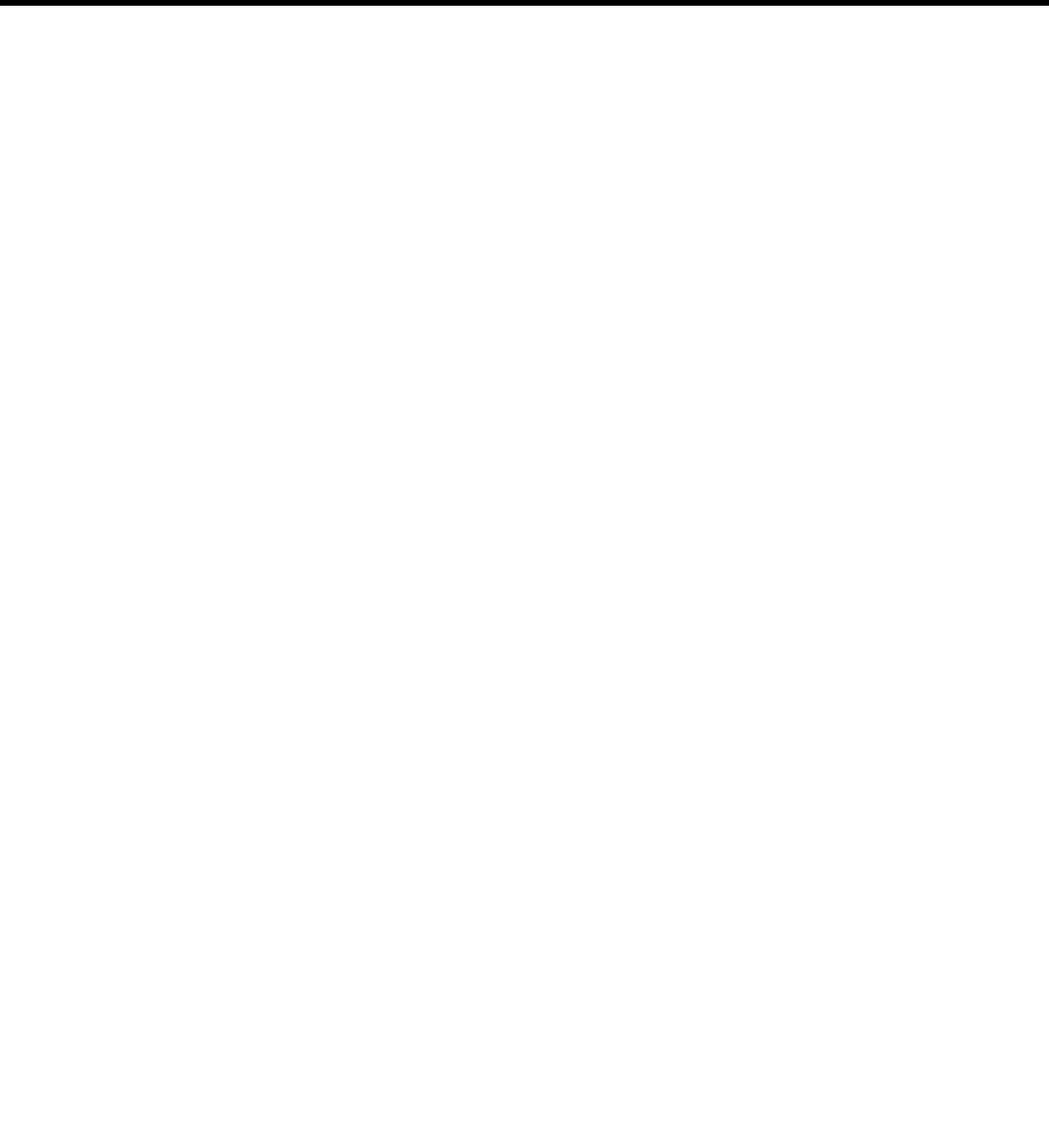
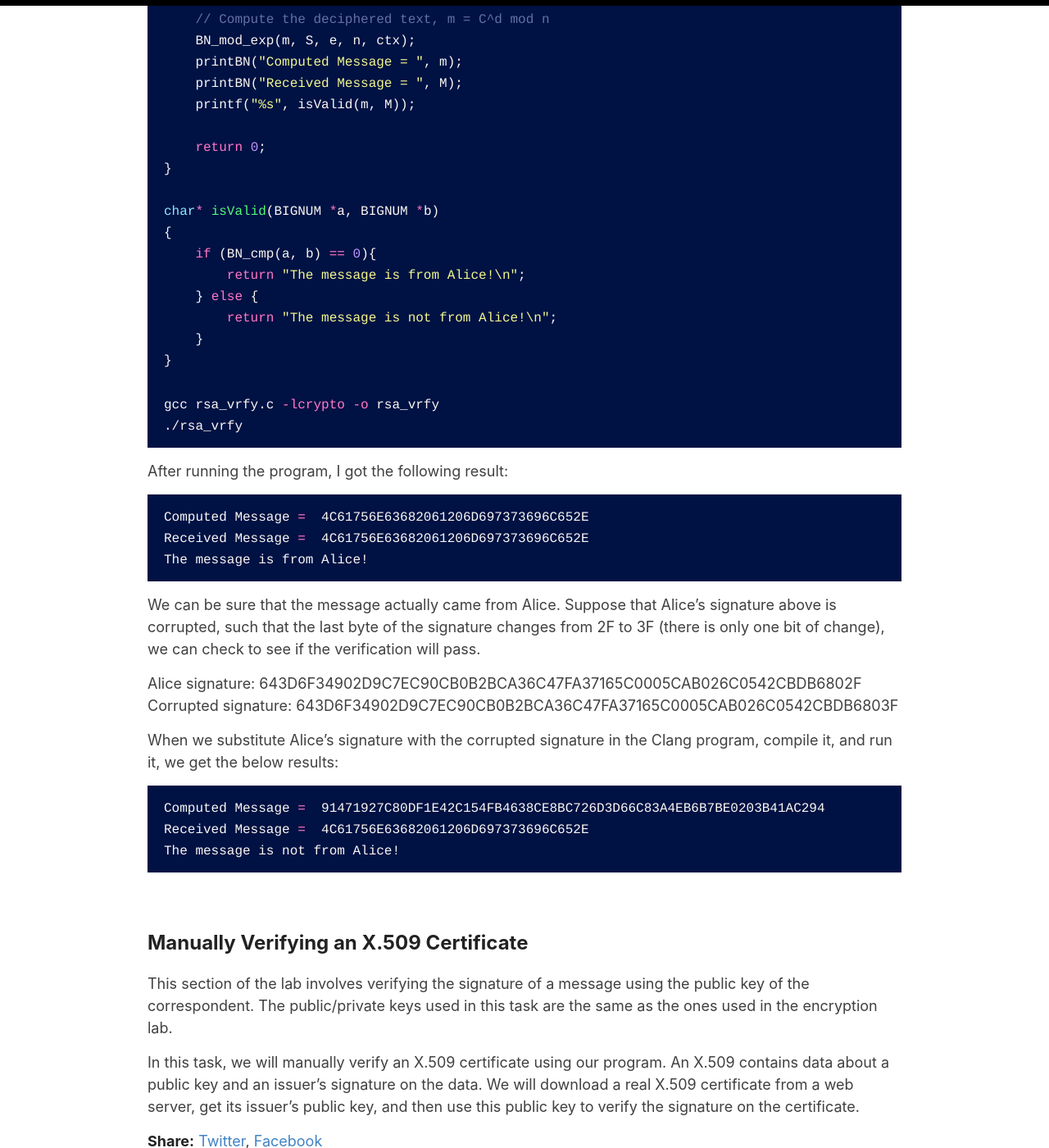
Before and after one commit to iukadike/blog, a Jekyll site: the page built from _posts/2023-09-28-rsa.md, in a window 1280 px wide and 1400 px high, scrolled down 12131 px. Shown: the whole window at 82% size. Built offline with Jekyll 4.4.1, drawn with Linux system fonts in a browser that asks for light colours; comment, search, counter and statistics services are not loaded; some of the changed text lies outside the part shown.

Commit message:
update content

````diff
--- a/_posts/2023-09-28-rsa.md
+++ b/_posts/2023-09-28-rsa.md
@@ -328,9 +328,7 @@ The values we would use in our program include:
 - the modulus (n): DCBFFE3E51F62E09CE7032E2677A78946A849DC4CDDE3A4D0CB81629242FB1A5
 - the private key (d): 74D806F9F3A62BAE331FFE3F0A68AFE35B3D2E4794148AACBC26AA381CD7D30D
 
-The message to sign is: "I owe you $2000."
-
-The message can be converted to a hex string using the below Python code:
+The message to sign is: "I owe you $2000." The message can be converted to a hex string using the below Python code:
 
 ```bash
 $ python3 -c 'print(bytes.hex("I owe you $2000.".encode("ascii")))'
@@ -338,9 +336,7 @@ $ python3 -c 'print(bytes.hex("I owe you $2000.".encode("ascii")))'
 
 "I owe you $2000." = 49206f776520796f752024323030302e.
 
-An alternate message that is a slight variation of the original message will also be signed: "I owe you $3000."
-
-The alternate message can be converted to a hex string using the below Python code:
+An alternate message that is a slight variation of the original message will also be signed: "I owe you $3000." The alternate message can be converted to a hex string using the below Python code:
 
 ```bash
 $ python3 -c 'print(bytes.hex("I owe you $3000.".encode("ascii")))'
@@ -417,17 +413,110 @@ This section of the lab involves verifying the signature of a message using the
 
 Bob receives a message M = "Launch a missile." from Alice, with her signature S. We need to verify whether the signature is indeed Alice's or not.
 
-The public key and signature (hexadecimal) are listed in the following:
-M = Launch a missile.
-S = 643D6F34902D9C7EC90CB0B2BCA36C47FA37165C0005CAB026C0542CBDB6802F
-e = 010001 (this hex value equals to decimal 65537)
-n = AE1CD4DC432798D933779FBD46C6E1247F0CF1233595113AA51B450F18116115
+The following values are used:
+- the public exponent (e): 010001
+- the modulus (n): AE1CD4DC432798D933779FBD46C6E1247F0CF1233595113AA51B450F18116115
+- the digital signature (S): 643D6F34902D9C7EC90CB0B2BCA36C47FA37165C0005CAB026C0542CBDB6802F
+- the message (M) = "Launch a missile."
+
+The message with a digital signature to verify is: "Launch a missile." The message can be converted to a hex string using the below Python code:
+
+```bash
+$ python3 -c 'print(bytes.hex("I owe you $2000.".encode("ascii")))'
+```
+
+"I owe you $2000." = 49206f776520796f752024323030302e.
 
 
+We can verify the digital signature received with the message to find out if it was indeed Alice who sent the message using the below clang code:
+
+```c
+#include <stdio.h>
+#include <openssl/bn.h>
+
+#define NBITS 256
+
+char* isValid(BIGNUM *a, BIGNUM *b);
+
+void printBN(char *msg, BIGNUM * a)
+{
+    /* Use BN_bn2hex(a) for hex string
+     * Use BN_bn2dec(a) for decimal string */
+    char * number_str = BN_bn2hex(a);
+    printf("%s %s\n", msg, number_str);
+    OPENSSL_free(number_str);
+}
 
 
+int main ()
+{
+    BN_CTX *ctx = BN_CTX_new();
+    BIGNUM *S = BN_new();       // digital signature
+    BIGNUM *e = BN_new();       // public exponent
+    BIGNUM *m = BN_new();       // decrypted message
+    BIGNUM *n = BN_new();       // modulus
+    BIGNUM *M = BN_new();       // message to verify
+
+    // Initialize e, n, S, and M
+    BN_hex2bn(&e, "010001");
+    BN_hex2bn(&n, "AE1CD4DC432798D933779FBD46C6E1247F0CF1233595113AA51B450F18116115");
+    BN_hex2bn(&S, "643D6F34902D9C7EC90CB0B2BCA36C47FA37165C0005CAB026C0542CBDB6802F");
+    BN_hex2bn(&M, "4c61756e63682061206d697373696c652e");
+
+    // Compute the deciphered text, m = C^d mod n
+    BN_mod_exp(m, S, e, n, ctx);
+    printBN("Computed Message = ", m);
+    printBN("Received Message = ", M);
+    printf("%s", isValid(m, M));
+
+    return 0;
+}
+
+char* isValid(BIGNUM *a, BIGNUM *b)
+{
+    if (BN_cmp(a, b) == 0){
+        return "The message is from Alice!\n";
+    } else {
+        return "The message is not from Alice!\n";
+    }
+}
+```
+
+```bash
+gcc rsa_vrfy.c -lcrypto -o rsa_vrfy
+./rsa_vrfy
+```
+
+After running the program, I got the following result:
+
+```bash
+Computed Message =  4C61756E63682061206D697373696C652E
+Received Message =  4C61756E63682061206D697373696C652E
+The message is from Alice!
+```
+
+We can be sure that the message actually came from Alice. Suppose that Alice's signature above is corrupted, such that the last byte of the signature changes from 2F
+to 3F (there is only one bit of change), we can check to see if the verification will pass.
+
+Alice signature:     643D6F34902D9C7EC90CB0B2BCA36C47FA37165C0005CAB026C0542CBDB6802F
+Corrupted signature: 643D6F34902D9C7EC90CB0B2BCA36C47FA37165C0005CAB026C0542CBDB6803F
+
+When we substitute Alice's signature with the corrupted signature in the Clang program, compile it, and run it, we get the below results:
+
+```bash
+Computed Message =  91471927C80DF1E42C154FB4638CE8BC726D3D66C83A4EB6B7BE0203B41AC294
+Received Message =  4C61756E63682061206D697373696C652E
+The message is not from Alice!
+```
 
 
-Suppose that the signature above is corrupted, such that the last byte of the signature changes from 2F
-to 3F, i.e, there is only one bit of change. Please repeat this task, and describe what will happen to the
-verification process.
+<br>
+
+### Manually Verifying an X.509 Certificate
+
+This section of the lab involves verifying the signature of a message using the public key of the correspondent. The public/private keys used in this task are the same as the ones used in the encryption lab.
+
+
+In this task, we will manually verify an X.509 certificate using our program. An X.509 contains data about
+a public key and an issuer’s signature on the data. We will download a real X.509 certificate from a web
+server, get its issuer’s public key, and then use this public key to verify the signature on the certificate.
````
